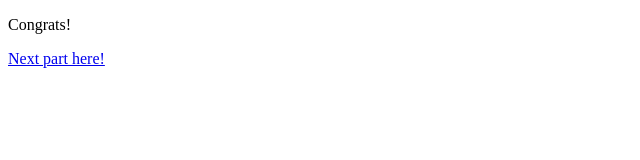
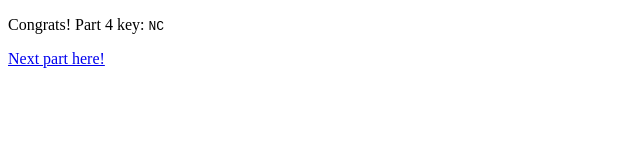
Before and after one commit to Unofficial-STEMSchool-Challenge/36fNnTWL6XrG2hAKhLonhP, a plain HTML site: page ZeASUEdt2Y7Hf79XynHhvy.html in a window 1280 px wide. Shown: the full height of the page, 0-640 px from the left. Drawn offline with Linux system fonts and the light colour scheme.

Commit message:
Update ZeASUEdt2Y7Hf79XynHhvy.html

```diff
--- a/ZeASUEdt2Y7Hf79XynHhvy.html
+++ b/ZeASUEdt2Y7Hf79XynHhvy.html
@@ -3,7 +3,7 @@
     <head>
     </head>
     <body>
-        <p>Congrats!</p>
+        <p>Congrats! Part 4 key: <code>NC</code></p>
         <p><a href="https://unofficial-stemschool-challenge.github.io/8fnmA8hHHpuTh2KztnceLp">Next part here!</a></p>
     </body>
 </html>
```
